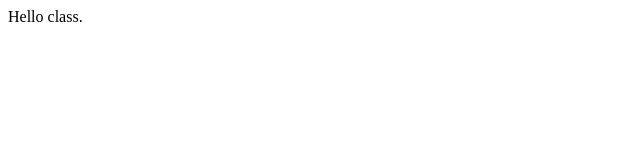
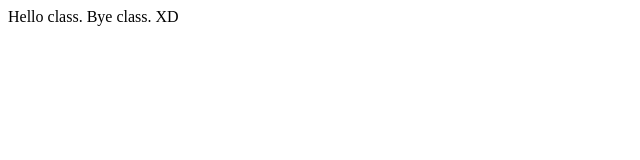
Before and after one commit to yongchein/classmentors, a plain HTML site: page src/mockups/chris.html in a window 1280 px wide. Shown: the whole page, without its empty margins (0-640 px from the left). Drawn offline with Linux system fonts and the light colour scheme.

Commit message:
Update chris.html

```diff
--- a/src/mockups/chris.html
+++ b/src/mockups/chris.html
@@ -1,5 +1,5 @@
 <html>
   <body>
-    Hello class.
+    Hello class. Bye class. XD
   </body>
 </html>
```
